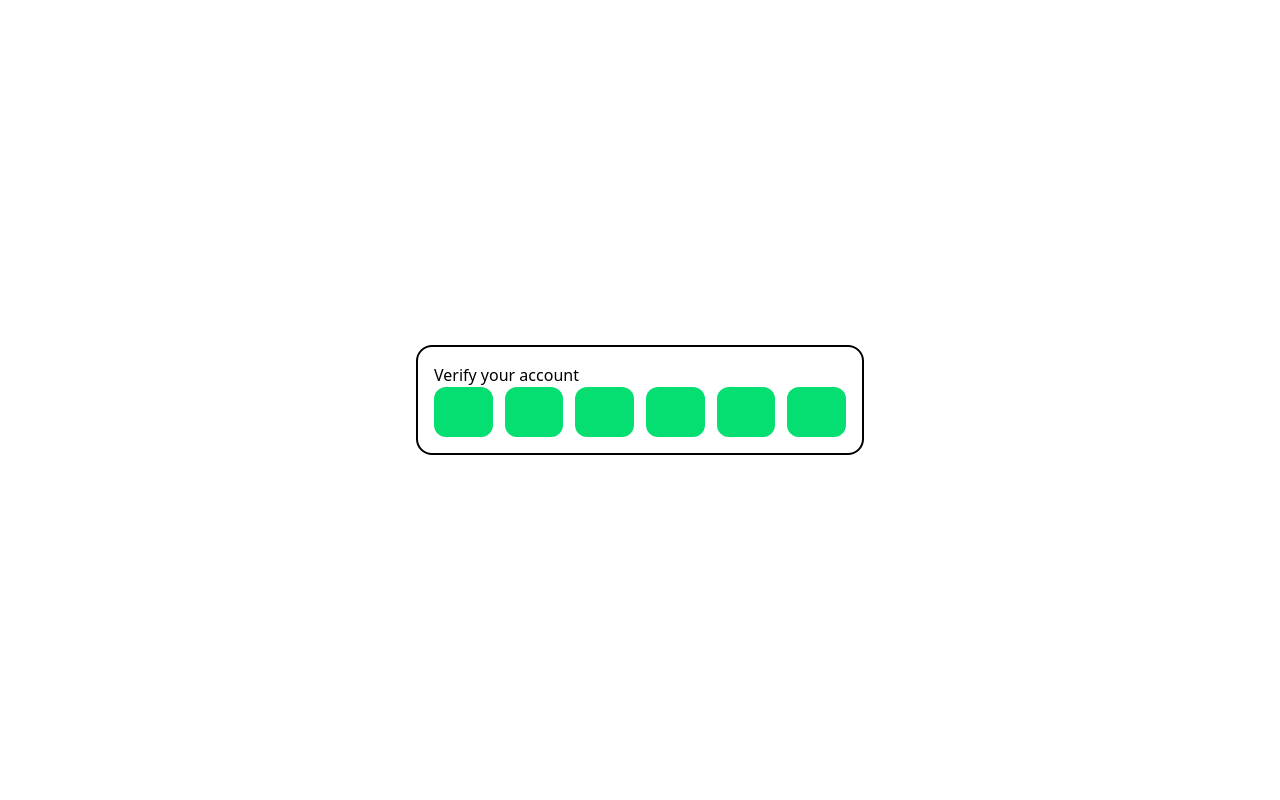
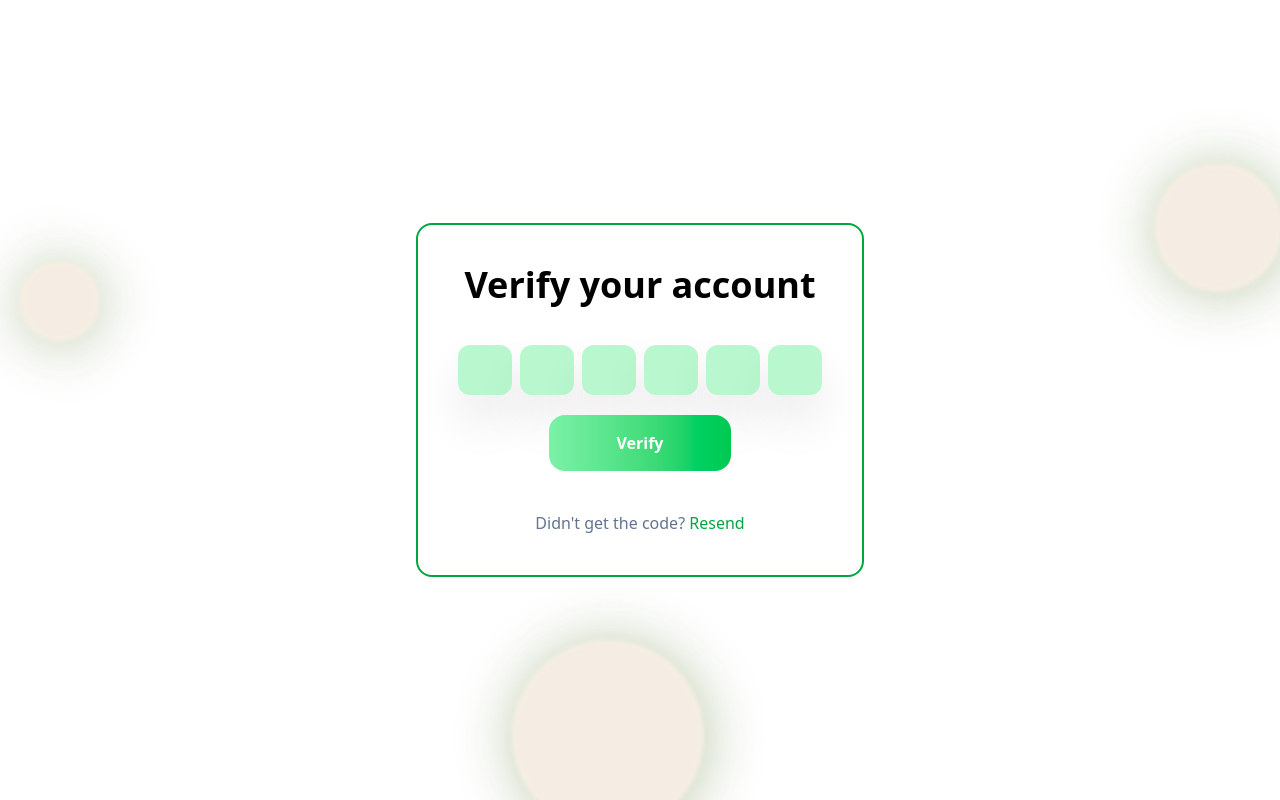
Before and after one commit to 1Akashm/projectPoem, a React (Vite) app in the folder frontend/poematic/: page /verification in a window 1280 px wide. Built offline with nearby package versions, Linux system fonts and the light colour scheme.

Commit message:
udpate the verification component, logic for verification, and check if the logic are working like jump to next input field if length is 1, auto submit on last input, checking if field is empty or not before submit, feature of copy and paste etc

```diff
--- a/frontend/poematic/src/App.jsx
+++ b/frontend/poematic/src/App.jsx
@@ -1,4 +1,4 @@
-import React, { useEffect } from "react";
+import React from "react";
 import FormContainer from "./components/rootPath/FormContainer";
 import {
   BrowserRouter as Router,
@@ -10,7 +10,6 @@ import Login from "./components/login/Login";
 import Layout from "./components/Layout";
 import { ToastContainer } from "react-toastify";
 import Home from "./components/rootPath/Home";
-import Navbar from "./components/navbar/Navbar";
 import Verification from "./components/verification/Verification";
 
 const App = () => {
--- a/frontend/poematic/src/components/Layout.jsx
+++ b/frontend/poematic/src/components/Layout.jsx
@@ -10,6 +10,7 @@ const Layout = () => {
   const titleMap = {
     "/signup": "SignUp To",
     "/login": "Login To",
+    "/verification": "Verify Your Account",
     "/": "Welcome To",
   };
 
--- a/frontend/poematic/src/components/verification/Verification.jsx
+++ b/frontend/poematic/src/components/verification/Verification.jsx
@@ -1,18 +1,69 @@
-import React from "react";
+import React, { useState } from "react";
 import FadeInOut from "../animationLoadOnEachRoute/FadeInOut";
 import VerificationInput from "./VerificationInput";
+import { Link } from "react-router-dom";
+import Circle from "../rootPath/Circle";
 
 const Verification = () => {
+  const [code, setCode] = useState(Array(6).fill(""));
+
+  const handleSubmit = (e) => {
+    if (e) e.preventDefault(); // Prevent default submission
+    // code.join(""); for 1,2,3,4,5,6 to 123456
+
+    if (code.some((digit) => digit === "")) {
+      alert("Please enter all the digits of the verification code.");
+      return;
+    }
+
+    setCode(Array(6).fill("")); // Reset the code after submission
+  };
+
   return (
     <FadeInOut>
-      <div className="flex w-full max-w-md flex-col border-2 p-4 outline-0 rounded-2xl">
-        <h1>Verify your account</h1>
-        <div className="flex w-full gap-3">
-          {Array.from({length:6}).map((_,index)=>(
-            <VerificationInput key={index}/>
-          ))}
+      <div className="flex w-full max-w-md flex-col border-green-600 border-2 p-10 outline-0 rounded-2xl">
+        <h1 className="text-center font-bold text-4xl">Verify your account</h1>
+        <div className="flex flex-col w-full gap-3 mt-10 focus:shadow-slate-400">
+          <form
+            onSubmit={handleSubmit}
+            className="flex flex-col gap-5 items-center justify-center"
+          >
+            <div className="flex gap-2">
+              {Array.from({ length: 6 }).map((_, index) => (
+                <VerificationInput
+                  key={index}
+                  index={index}
+                  inputLength={6}
+                  code={code}
+                  setCode={setCode}
+                  handleSubmit={handleSubmit}
+                />
+              ))}
+            </div>
+            <button
+              type="submit"
+              className="item-center cursor-pointer bg-gradient-to-r text-white font-semibold from-green-300 to-green-500 w-[50%] p-4 rounded-2xl"
+            >
+              Verify
+            </button>
+          </form>
         </div>
+
+        <p className="text-slate-500 font-medium mt-10 text-center">
+          Didn't get the code?{" "}
+          <span>
+            <Link
+              href=""
+              className="no-underline text-[16px] font-light text-green-600 hover:underline"
+            >
+              Resend
+            </Link>
+          </span>
+        </p>
       </div>
+      <Circle width="5rem" height="5rem" top="30%" left="0%" delay="0" />
+      <Circle width="8rem" height="8rem" top="20%" left="90%" delay="4" />
+      <Circle width="12rem" height="12rem" top="80%" left="40%" delay="6" />
     </FadeInOut>
   );
 };
--- a/frontend/poematic/src/components/verification/VerificationInput.jsx
+++ b/frontend/poematic/src/components/verification/VerificationInput.jsx
@@ -1,13 +1,103 @@
-import React from "react";
+import React, { useEffect, useState } from "react";
 
-const VerificationInput = () => {
+const VerificationInput = ({
+  index,
+  inputLength,
+  code,
+  setCode,
+  handleSubmit,
+}) => {
+  const [isSubmitting, setIsSubmitting] = useState(false);
+
+  // Delay form submission to allow user to finish typing
+  useEffect(() => {
+    if (isSubmitting) {
+      const timeout = setTimeout(() => {
+        if (code.every((digit) => digit !== "")) {
+          handleSubmit(); // Trigger form submission when all inputs are filled
+        }
+        setIsSubmitting(false); // Reset submission state
+      }, 200); // Delay of 200ms to allow input to update fully
+      return () => clearTimeout(timeout);
+    }
+  }, [isSubmitting, code, handleSubmit]);
+
+  const handleInput = (e) => {
+    const value = e.target.value;
+
+    if (value !== "") {
+      e.target.classList.add("bg-green-600");
+    } else {
+      e.target.classList.remove("bg-green-600");
+    }
+
+    // Only allow a single digit
+    if (!/^\d?$/.test(value)) {
+      e.target.value = "";
+      return;
+    }
+
+    const newCode = [...code];
+    newCode[index] = value;
+    setCode(newCode);
+
+    if (value) {
+      if (index < inputLength - 1) {
+        const nextInput = document.querySelector(`#input-${index + 1}`);
+        if (nextInput) nextInput.focus();
+      } else {
+        e.target.blur();
+      }
+    }
+
+    setIsSubmitting(true); // Set submitting state to true
+  };
+
+  const handleKeyDown = (e) => {
+    if (e.key === "Backspace" && !e.target.value && index > 0) {
+      const prevInput = document.querySelector(`#input-${index - 1}`);
+      if (prevInput) prevInput.focus();
+    }
+  };
+
+  const pasteInput = (e) => {
+    e.preventDefault();
+    const pasted = e.clipboardData
+      .getData("text")
+      .replace(/\D/g, "")
+      .slice(0, inputLength);
+    const newCode = [...code];
+
+    pasted.split("").forEach((char, i) => {
+      const pos = index + i;
+      if (pos < inputLength) {
+        newCode[pos] = char;
+      }
+    });
+
+    setCode(newCode);
+
+    const nextFocusIndex = index + pasted.length;
+    if (nextFocusIndex < inputLength) {
+      const nextFocus = document.getElementById(`input-${nextFocusIndex}`);
+      if (nextFocus) nextFocus.focus();
+    }
+
+    setIsSubmitting(true); // Set submitting state to true
+  };
+
   return (
-    <>
-      <input
-        type="text"
-        className="bg-green-400 w-6/6 border-0 outline-0 text-center h-[50px] rounded-xl text-white"
-      />
-    </>
+    <input
+      id={`input-${index}`}
+      type="text"
+      inputMode="numeric"
+      value={code[index] || ""}
+      maxLength={1}
+      onChange={handleInput}
+      onKeyDown={handleKeyDown}
+      onPaste={pasteInput}
+      className="bg-green-200 w-full text-center h-[50px] rounded-xl text-green-800 shadow-2xl focus:bg-green-400 outline-0 border-0"
+    />
   );
 };
 
```
